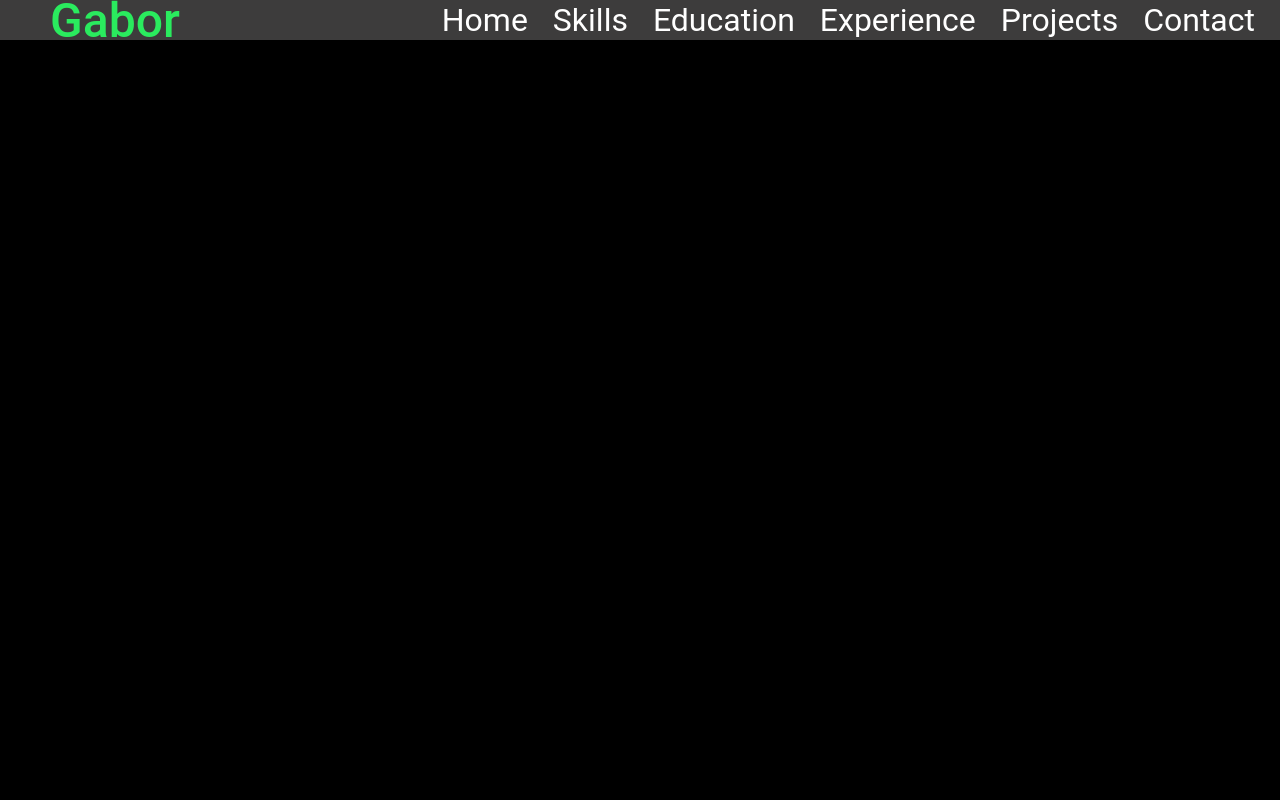
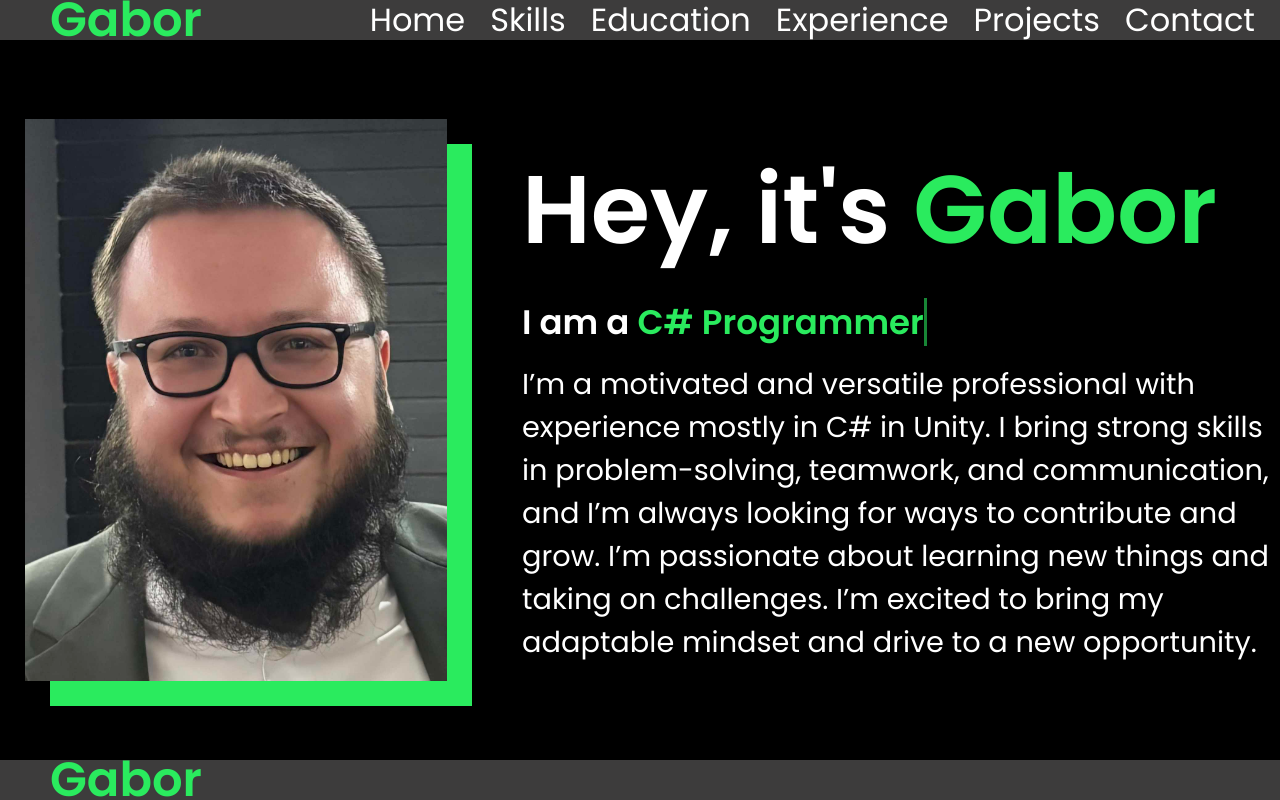
Before and after one commit to Naurid/SveltePortfolio, a SvelteKit app: page / in a window 1280 px wide. Built offline with nearby package versions, Linux system fonts and the light colour scheme.

Commit message:
[navbar][profile][footer]
first iteration of the first elements

```diff
--- /dev/null
+++ b/src/components/Footer.svelte
@@ -0,0 +1,42 @@
+<nav>
+	<div class="brand">
+		<div class="link">
+			<a>Gabor</a>
+		</div>
+	</div>
+
+</nav>
+
+<style>
+
+    nav{
+        display: flex;
+        justify-content: center;
+        align-items: center;
+        position: fixed;
+        bottom: 0;
+        width: 100vw;
+        height: 5vh;
+        background-color: #3d3c3c;
+    }
+
+    .brand,
+    .brand a{
+        width: 200%;
+        font-size: 3rem;
+        font-weight: 550;
+        justify-self: start;
+        padding: 25px;
+        color : var(--hl-primary);
+    }
+
+    nav a{
+        transition: all .3s ease-in-out;
+        &:hover{
+            cursor: pointer;
+            text-decoration: underline solid var(--hl-primary) 1px;
+            text-underline-offset: 5px;
+            color: var(--hl-primary);
+        }
+    }
+</style>
--- /dev/null
+++ b/src/components/Profile.svelte
@@ -0,0 +1,112 @@
+<script>
+	import Portrait from '$lib/Assets/PortraitMariage.jpg'
+</script>
+
+
+<div class="profile-container">
+	<div class="img-container">
+		<img src={Portrait}/>
+	</div>
+	<div class="text-container">
+		<h1>Hey, it's <span>Gabor</span></h1>
+		<h3 class="typing-text">I am a <span> </span></h3>
+		<p>I’m a motivated and versatile professional with experience mostly in C# in Unity. I bring strong skills in problem-solving, teamwork, and communication, and I’m always looking for ways to contribute and grow. I’m passionate about learning new things and taking on challenges. I’m excited to bring my adaptable mindset and drive to a new opportunity.</p>
+	</div>
+</div>
+
+<style>
+	.profile-container {
+			display: flex;
+			width: 100vw;
+			height: 100vh;
+	}
+
+	.img-container{
+			width: 100%;
+			padding: 25px;
+			display: flex;
+			justify-content: center;
+			align-items: center;
+	}
+
+	.img-container img {
+			height: 75%;
+			box-shadow: 25px 25px var(--hl-primary);
+	}
+
+	.text-container {
+			width: 200%;
+			display: flex;
+			flex-direction: column;
+			justify-content: center;
+			align-items: start;
+			padding-left: 50px;
+			gap: 15px;
+	}
+
+	h1{
+			font-size: 6rem;
+	}
+
+	span{
+			color: var(--hl-primary);
+	}
+  .typing-text{
+      font-size: 34px;
+      font-weight: 600;
+      min-width: 280px;
+  }
+
+  .typing-text span{
+      position: relative;
+  }
+
+  .typing-text span::before{
+      content: "Game Developer";
+      color: var(--hl-primary);
+      animation: words 20s infinite;
+  }
+
+  .typing-text span::after{
+      content: "";
+      background-color: black;
+      position: relative;
+      width: calc(100% + 8px);
+      height: 100%;
+      border-left: 3px solid black;
+      right: -8;
+      animation: cursor 0.6s infinite;
+  }
+
+	p{
+			font-size: 1.8rem;
+	}
+
+  @keyframes cursor{
+      to{
+          border-left: 3px solid var(--hl-primary);
+      }
+  }
+
+  @keyframes words {
+      0%, 16% {
+          content: "Unity Developer";
+      }
+      17%, 33% {
+          content: "C# Programmer";
+      }
+      34%, 49% {
+          content: "Web Developer";
+      }
+      50%, 66% {
+          content: "DevSecOps in .NET";
+      }
+      67%, 83% {
+          content: "Blazor Dev";
+      }
+      84%, 100% {
+          content: "Video Game Enthusiast";
+      }
+  }
+
+</style>
--- a/src/routes/+page.svelte
+++ b/src/routes/+page.svelte
@@ -1,5 +1,9 @@
 <script>
 	import NavBar from '../components/NavBar.svelte';
+	import Profile from '../components/Profile.svelte';
+	import Footer from '../components/Footer.svelte';
 </script>
 
 <NavBar/>
+<Profile/>
+<Footer/>
--- a/static/style.css
+++ b/static/style.css
@@ -1,3 +1,5 @@
+@import url('https://fonts.googleapis.com/css2?family=Poppins%3Awght%40100%3B200%3B300%3B400%3B500%3B600&display=swap%27%29%3B');
+
 :root{
     --hl-primary: #2aeb5e;
 }
@@ -8,7 +10,7 @@
     box-sizing: border-box;
 }
 body{
-    font-family: 'Roboto', sans-serif;
+    font-family: 'Poppins', sans-serif;
     background-color: black;
     color: white;
 }
```
Also changed, not shown: src/lib/Assets/PortraitMariage.jpg (added).
